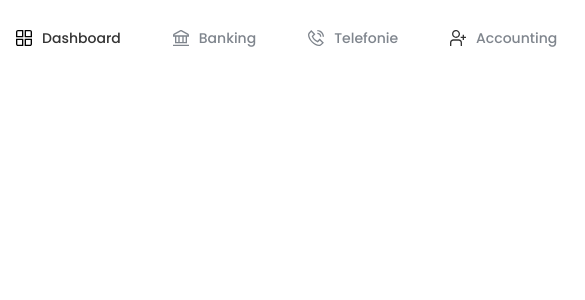
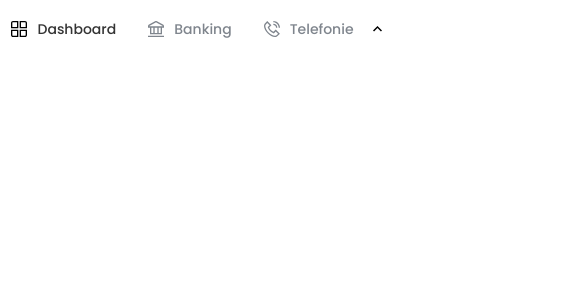
Before and after one commit to Skoulskiy/react_tabs_component, a React (Vite) app: page / in a window 390 px wide. Shown: the top 300 px of the page, 585 px wide, since content can reach past the window. Built offline with nearby package versions, Linux system fonts and the light colour scheme.

Commit message:
feat: added risez logic and styles

```diff
--- a/src/components/Tab/Tab.module.scss
+++ b/src/components/Tab/Tab.module.scss
@@ -22,6 +22,12 @@
     }
   }
 
+  span {
+    white-space: nowrap;
+    overflow: hidden;
+    text-overflow: ellipsis;
+  }
+
   &--dragging {
     background: $gray-color;
     color: #fff;
--- a/src/components/Tab/Tab.tsx
+++ b/src/components/Tab/Tab.tsx
@@ -1,31 +1,38 @@
 import styles from './Tab.module.scss';
 import cn from 'classnames';
+import { forwardRef } from 'react';
 
 import type { TabInterface } from "../types/tab";
 import { useSortable } from '@dnd-kit/sortable';
-
 import { CSS } from '@dnd-kit/utilities';
 
 interface TabComponent {
-  tab: TabInterface
-};
+  tab: TabInterface;
+  hidden?: boolean;
+}
 
-export const Tab : React.FC<TabComponent> = ({ tab }) => {
-  const { attributes, listeners, setNodeRef, transform, transition, isDragging } = useSortable({ id: tab.id});
+export const Tab = forwardRef<HTMLLIElement, TabComponent>(({ tab, hidden }, ref) => { // прийшлось використовувати forwardRef
+  const { attributes, listeners, setNodeRef, transform, transition, isDragging } = useSortable({ id: tab.id });
 
   const style = {
     transform: CSS.Translate.toString(transform),
-    transition
+    transition,
+    display: hidden ? 'none' : 'flex'
   };
 
-  return (<li
+  return (
+    <li
       className={cn(styles['tab'], { [styles['tab--dragging']]: isDragging })}
-      ref={setNodeRef}
+      ref={(el) => {
+        setNodeRef(el);
+        if (typeof ref === 'function') ref(el);
+      }}
       {...attributes}
       {...listeners}
       style={style}
     >
-    <img src={tab.icon} alt={tab.label}/>
-    <span>{tab.label}</span>
-  </li>);
-}
+      <img src={tab.icon} alt={tab.label} />
+      <span>{tab.label}</span>
+    </li>
+  );
+});
--- a/src/components/TabBar/TabBar.module.scss
+++ b/src/components/TabBar/TabBar.module.scss
@@ -1,4 +1,16 @@
 .tab-bar {
   display: flex;
-  gap: 20px;
+  flex: 1;
+  overflow-x: hidden;
+  overflow-y: visible;
+  min-width: 0;
+  justify-content: center;
+
+  &-wrapper {
+    display: flex;
+    align-items: center;
+    width: 100%;
+    overflow-x: hidden;
+    overflow-y: visible;
+  }
 }
--- a/src/components/TabBar/TabBar.tsx
+++ b/src/components/TabBar/TabBar.tsx
@@ -6,6 +6,9 @@ import { Tab } from '../Tab';
 import { DndContext } from '@dnd-kit/core';
 import type { DragEndEvent } from "@dnd-kit/core";
 import { SortableContext, horizontalListSortingStrategy } from '@dnd-kit/sortable';
+import { useLayoutEffect, useRef, useState , useEffect} from 'react';
+import { useResize } from '../hooks/useResize';
+import { TabDropdown } from '../TabDropdown';
 
 interface TabBarComponent {
   tabs: TabInterface[],
@@ -14,16 +17,49 @@ interface TabBarComponent {
 }
 
 export const TabBar : React.FC<TabBarComponent> = ({tabs, setTabs, handleDragEnd}) => {
+  const containerRef = useRef<HTMLElement>(null);
+  const tabRefs = useRef<(HTMLLIElement | null)[]>([]);
+
+  const containerWidth = useResize(containerRef);
+  const tabWidthsRef = useRef<number[]>([]);
+
+  const [visibleCount, setVisibleCount] = useState(tabs.length);
+
+  useEffect(() => {
+    tabWidthsRef.current = tabRefs.current.map(el => el?.offsetWidth ?? 0);
+  }, [tabs]);
+
+  useLayoutEffect(() => {
+    let total = 0;
+    let count = 0;
+
+    for (const width of tabWidthsRef.current) {
+      total += width;
+      if (total > containerWidth) break;
+      count++;
+    }
+
+    setVisibleCount(count);
+  }, [containerWidth]);
+  const hiddenTabs = tabs.slice(visibleCount);
 
   return (
     <DndContext onDragEnd={handleDragEnd}>
       <SortableContext items={tabs.map(t => t.id)} strategy={horizontalListSortingStrategy}>
-        <nav className={styles['tab-bar']}>
-          {tabs.map(tab => (
-            <Tab key={tab.id} tab={tab}/>
-          ))}
-      </nav>
+        <div className={styles['tab-bar-wrapper']}>
+          <nav className={styles['tab-bar']} ref={containerRef}>
+            {tabs.map((tab, index) => (
+              <Tab
+                key={tab.id}
+                tab={tab}
+                ref={(el) => { tabRefs.current[index] = el; }}
+                hidden={index >= visibleCount}
+              />
+            ))}
+          </nav>
+          {hiddenTabs.length > 0 && <TabDropdown hiddenTabs={hiddenTabs} />}
+        </div>
       </SortableContext>
     </DndContext>
-  )
+  );
 }
--- /dev/null
+++ b/src/components/TabDropdown/TabDropdown.module.scss
@@ -0,0 +1,88 @@
+@use '../../styles/variables.scss' as *;
+
+.dropdown {
+  position: relative;
+  display: inline-block;
+
+  &__list {
+    position: fixed;
+    list-style: none;
+    padding: 8px 0;
+    margin: 0;
+    max-height: 400px;
+    overflow-y: auto;
+    background: #fff;
+    box-shadow: 0 4px 12px rgba(0, 0, 0, 0.15);
+    border-radius: 8px;
+    z-index: 9999;
+    min-width: 160px;
+
+    li {
+      display: flex;
+      align-items: center;
+      gap: 8px;
+      padding: 8px 16px;
+      cursor: pointer;
+
+      &:hover > span {
+        color: #000;
+      }
+
+      &:hover > img {
+        filter: brightness(0);
+      }
+
+      span {
+        max-width: 120px;
+        white-space: nowrap;
+        overflow: hidden;
+        text-overflow: ellipsis;
+        color: $gray-color;
+      }
+    }
+  }
+}
+
+.arrow {
+  background: none;
+  border: none;
+  outline: none;
+  cursor: pointer;
+  padding: 8px;
+  display: flex;
+  align-items: center;
+  justify-content: center;
+  transition: transform 300ms ease, background-color 300ms ease;
+
+  &--closed {
+    img {
+      filter: brightness(0);
+    }
+  }
+
+  &--opened {
+    background: $blue;
+    transform: rotate(180deg);
+
+    img {
+      filter: brightness(0) invert(1);
+    }
+  }
+}
+
+.tab-bar {
+  display: flex;
+  flex: 1;
+  overflow-x: hidden;
+  overflow-y: visible;
+  min-width: 0;
+  justify-content: center;
+
+  &-wrapper {
+    display: flex;
+    align-items: center;
+    width: 100%;
+    overflow-x: hidden;
+    overflow-y: visible;
+  }
+}
--- /dev/null
+++ b/src/components/TabDropdown/TabDropdown.tsx
@@ -0,0 +1,69 @@
+import { useState, useRef, useEffect } from "react";
+import type { TabInterface } from "../types/tab";
+
+import styles from './TabDropdown.module.scss';
+import arrowIcon from '../../assets/icons/arrow.svg';
+
+import cn from 'classnames';
+
+interface TabDropdownComponent {
+  hiddenTabs: TabInterface[];
+}
+
+export const TabDropdown: React.FC<TabDropdownComponent> = ({ hiddenTabs }) => {
+  const [isOpen, setIsOpen] = useState(false);
+  const [coords, setCoords] = useState({ top: 0, right: 0 });
+  const buttonRef = useRef<HTMLButtonElement>(null);
+
+  const toggleDropdown = () => {
+    if (!isOpen && buttonRef.current) {
+      const rect = buttonRef.current.getBoundingClientRect();
+      setCoords({
+        top: rect.bottom + 8,
+        right: window.innerWidth - rect.right,
+      });
+    }
+    setIsOpen(!isOpen);
+  };
+
+  useEffect(() => {
+    const handleClose = () => setIsOpen(false);
+    if (isOpen) {
+      window.addEventListener('scroll', handleClose, true);
+      window.addEventListener('resize', handleClose);
+    }
+    return () => {
+      window.removeEventListener('scroll', handleClose, true);
+      window.removeEventListener('resize', handleClose);
+    };
+  }, [isOpen]);
+
+  return (
+    <div className={styles.dropdown}>
+      <button
+        ref={buttonRef}
+        onClick={toggleDropdown}
+        className={cn(styles.arrow, {
+          [styles['arrow--opened']]: isOpen,
+          [styles['arrow--closed']]: !isOpen,
+        })}
+      >
+        <img src={arrowIcon} alt="arrow" />
+      </button>
+
+      {isOpen && (
+        <ul
+          className={styles['dropdown__list']}
+          style={{ top: `${coords.top}px`, right: `${coords.right}px` }}
+        >
+          {hiddenTabs.map(tab => (
+            <li key={tab.id}>
+              {tab.icon && <img src={tab.icon} alt={tab.label} />}
+              <span>{tab.label}</span>
+            </li>
+          ))}
+        </ul>
+      )}
+    </div>
+  );
+};
--- /dev/null
+++ b/src/components/TabDropdown/index.ts
@@ -0,0 +1 @@
+export { TabDropdown } from './TabDropdown';
--- a/src/components/hooks/useResize.ts
+++ b/src/components/hooks/useResize.ts
@@ -0,0 +1,27 @@
+import { useEffect, useState } from "react";
+
+export const useResize = (ref: React.RefObject<HTMLElement | null>) => {
+  const [width, setWidth] = useState(0);
+
+  useEffect(() => {
+    if (!ref.current) return;
+
+    let timeout: ReturnType<typeof setTimeout>;
+
+    const observer = new ResizeObserver(entries => {
+      clearTimeout(timeout);
+      timeout = setTimeout(() => {
+        setWidth(entries[0].contentRect.width);
+      }, 50);
+    }); // з цим прийшлось трохи погратись, не мав ще досвіду з ним
+
+    observer.observe(ref.current);
+
+    return () => {
+      observer.disconnect();
+      clearTimeout(timeout);
+    };
+  }, []);
+
+  return width;
+};
--- a/src/styles/variables.scss
+++ b/src/styles/variables.scss
@@ -1,2 +1,3 @@
 $gray-color: #7F858D;
 $title-color: #343434;
+$blue: #4690E2;
```
Also changed, not shown: src/assets/icons/arrow.svg (added).
